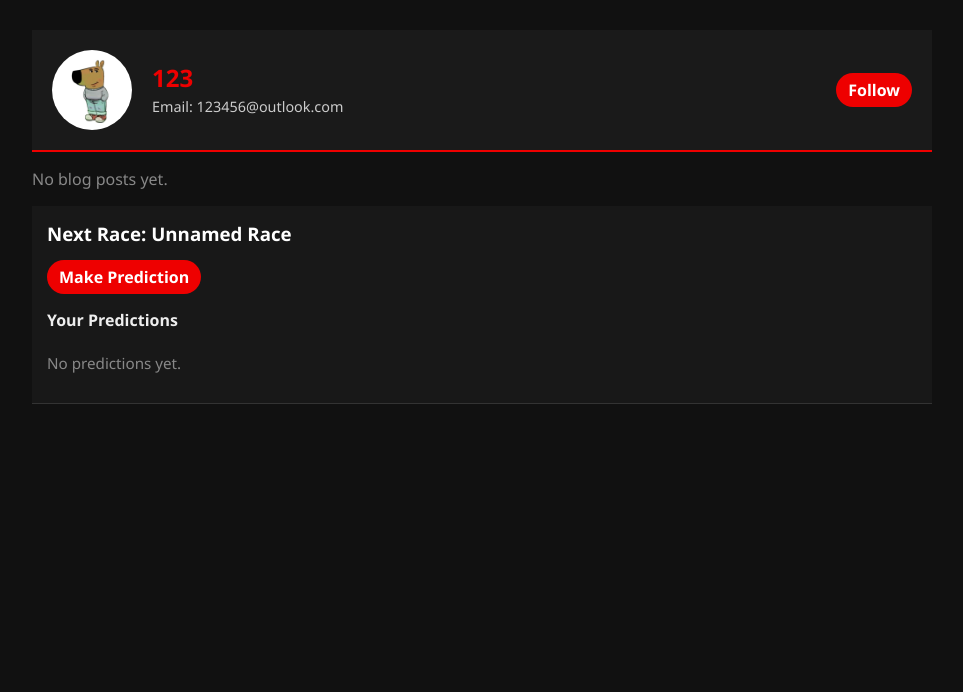
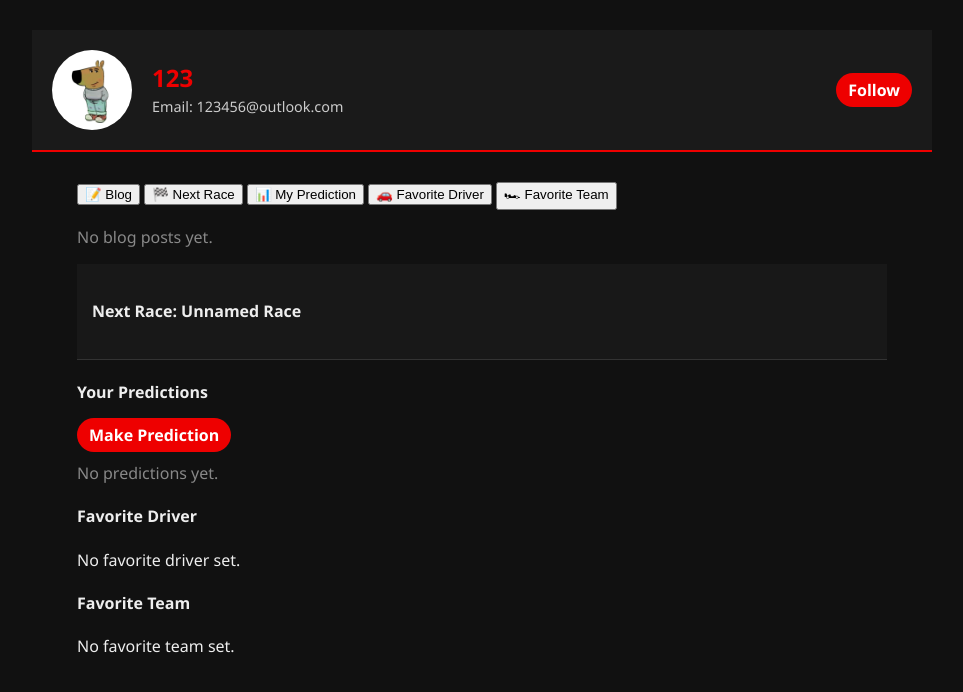
Before and after one commit to MomobamiKiraly/CITS5505-Group29-Project, a Flask app: page /profile/2 in a window 1280 px wide. Shown: the top 692 px of the page, without its empty margins (158-1121 px from the left). Run offline with Flask 3, Linux system fonts and the light colour scheme; a user stored in the database is signed in.

Commit message:
Add toggle button for tabs

```diff
--- a/app/templates/profile.html
+++ b/app/templates/profile.html
@@ -21,17 +21,12 @@
 
   <div class="container">
     <div class="header">
-        <img src="{{ url_for('static', filename='profile_pics/' + (user.profile_pic if user.profile_pic else 'default.jpg')) }}"
+      <img
+        src="{{ url_for('static', filename='profile_pics/' + (user.profile_pic if user.profile_pic else 'default.jpg')) }}"
         alt="Profile Picture">
       <div class="header-info">
         <h2>{{ user.username }}</h2>
         <p>Email: {{ user.email }}</p>
-            {% if user.favorite_team %}
-            <p>Team: {{ user.favorite_team }}</p>
-            {% endif %}
-            {% if user.favorite_driver %}
-            <p>Driver: {{ user.favorite_driver }}</p>
-            {% endif %}
         {% if user.bio %}
         <p><em>{{ user.bio }}</em></p>
         {% endif %}
@@ -49,6 +44,18 @@
       </div>
     </div>
 
+    <div class="container">
+      <!-- Tab Buttons -->
+      <div class="toggle-group">
+        <button class="toggle-btn" onclick="showSection('blog')">📝 Blog</button>
+        <button class="toggle-btn" onclick="showSection('next-race')">🏁 Next Race</button>
+        <button class="toggle-btn" onclick="showSection('prediction')">📊 My Prediction</button>
+        <button class="toggle-btn" onclick="showSection('fav-driver')">🚗 Favorite Driver</button>
+        <button class="toggle-btn" onclick="showSection('fav-team')">🏎 Favorite Team</button>
+      </div>
+
+      <!-- Blog Section -->
+      <div id="blog" class="section-tab">
         {% if user.id == current_user.id %}
         <div class="blog-form">
           <form method="POST">
@@ -77,18 +84,22 @@
         {% else %}
         <p style="color: #888;">No blog posts yet.</p>
         {% endif %}
+      </div>
 
+      <!-- Next Race Section -->
+      <div id="next-race" class="section-tab">
         <div class="blog-post">
-      <!-- Flex container with space between and wrapping support -->
-      <div class="d-flex flex-wrap justify-content-between align-items-center mb-3">
-        <h3 class="mb-2 mb-md-0 me-3">Next Race: {{ predictions[0].race_name if predictions else "Unnamed Race" }}</h3>
-        <div class="follow-btn" style="padding-top: 20px;">
-          <a href="{{ url_for('main.upload') }}" class="btn btn-danger">Make Prediction</a>
+          <h4>Next Race: {{ predictions[0].race_name if predictions else "Unnamed Race" }}</h4>
+
         </div>
       </div>
 
+      <!-- My Prediction Section -->
+      <div id="prediction" class="section-tab">
         <h4>Your Predictions</h4>
-
+        <div class="follow-btn">
+          <a href="{{ url_for('main.upload') }}" class="btn btn-danger">Make Prediction</a>
+        </div>
         {% if predictions %}
         <ul>
           {% for prediction in predictions %}
@@ -100,6 +111,21 @@
         <p style="color: #888;">No predictions yet.</p>
         {% endif %}
       </div>
+
+      <!-- Favorite Driver Section -->
+      <div id="fav-driver" class="section-tab">
+        <h4>Favorite Driver</h4>
+        <p>{{ user.favorite_driver or "No favorite driver set." }}</p>
       </div>
+
+      <!-- Favorite Team Section -->
+      <div id="fav-team" class="section-tab">
+        <h4>Favorite Team</h4>
+        <p>{{ user.favorite_team or "No favorite team set." }}</p>
+      </div>
+    </div>
+
+    <script src="{{ url_for('static', filename='js/profile.js') }}"></script>
 </body>
+
 </html>
```
Lines whose indentation alone changed are shown as unchanged.
